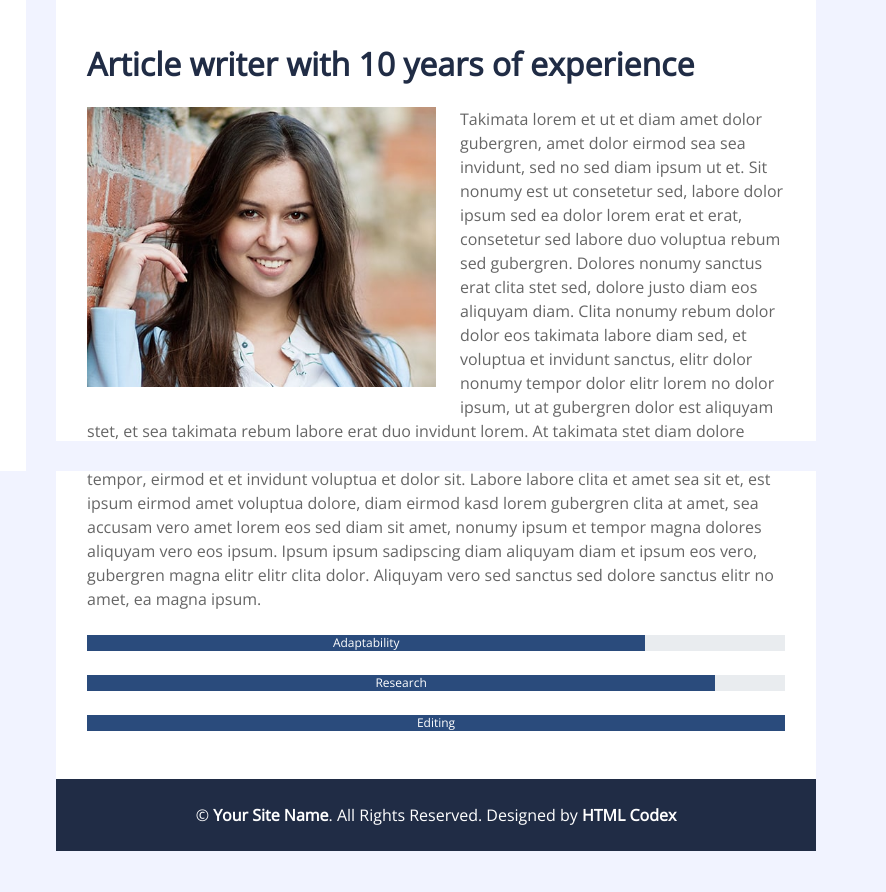
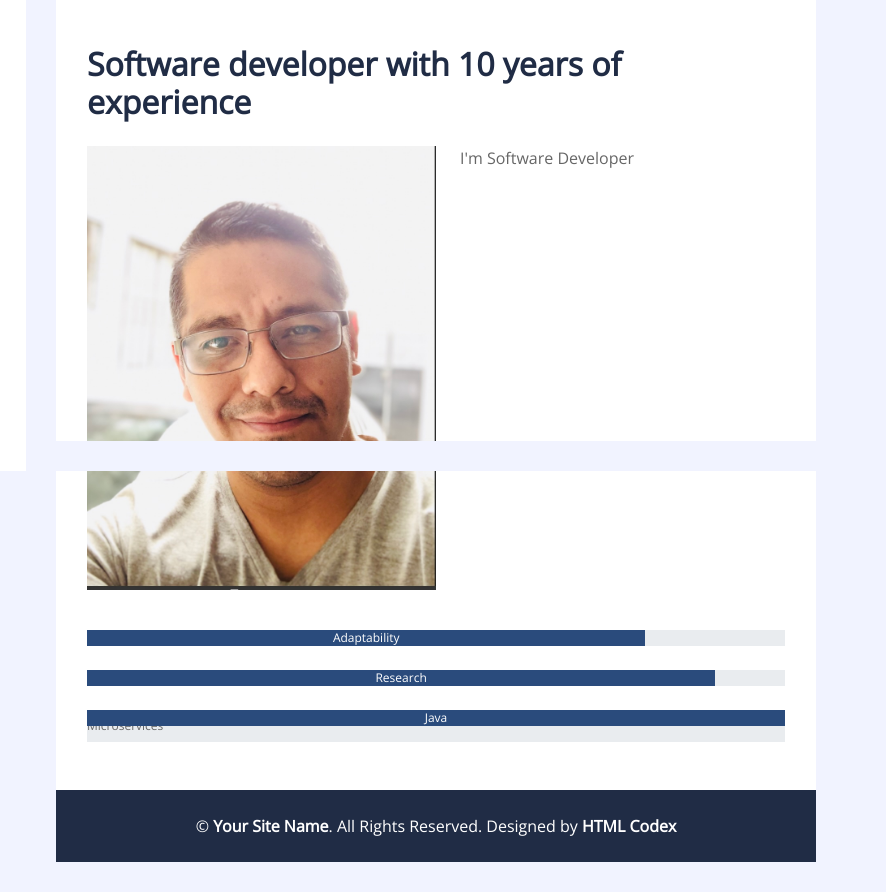
Before and after one commit to edzamo13/edzamo13.github.io, a plain HTML site: page about.html in a window 1280 px wide. Shown: the part 329-1221 px from the top of the page, 394-1280 px from the left. Drawn offline with nearby package versions, Linux system fonts and the light colour scheme.

Commit message:
add page

```diff
--- a/about.html
+++ b/about.html
@@ -89,10 +89,11 @@
             <div class="container bg-white pt-5">
                 <div class="row px-3 pb-5">
                     <div class="col-md-12">
-                        <h2 class="mb-4 font-weight-bold">Article writer with 10 years of experience</h2>
-                        <img class="img-fluid float-left w-50 mr-4 mb-3" src="img/about.jpg" alt="Image">
+                        <h2 class="mb-4 font-weight-bold">Software developer with 10 years of experience</h2>
+                        <img class="img-fluid float-left w-50 mr-4 mb-3" src="img/profile.jpg" alt="Image">
                         <p class="m-0">
-                            Takimata lorem et ut et diam amet dolor gubergren, amet dolor eirmod sea sea invidunt, sed no sed diam ipsum ut et. Sit nonumy est ut consetetur sed, labore dolor ipsum sed ea dolor lorem erat et erat, consetetur sed labore duo voluptua rebum sed gubergren. Dolores nonumy sanctus erat clita stet sed, dolore justo diam eos aliquyam diam. Clita nonumy rebum dolor dolor eos takimata labore diam sed, et voluptua et invidunt sanctus, elitr dolor nonumy tempor dolor elitr lorem no dolor ipsum, ut at gubergren dolor est aliquyam stet, et sea takimata rebum labore erat duo invidunt lorem. At takimata stet diam dolore accusam, kasd at diam aliquyam diam sed est dolor takimata. Sadipscing rebum diam ea et tempor, eirmod et et invidunt voluptua et dolor sit. Labore labore clita et amet sea sit et, est ipsum eirmod amet voluptua dolore, diam eirmod kasd lorem gubergren clita at amet, sea accusam vero amet lorem eos sed diam sit amet, nonumy ipsum et tempor magna dolores aliquyam vero eos ipsum. Ipsum ipsum sadipscing diam aliquyam diam et ipsum eos vero, gubergren magna elitr elitr clita dolor. Aliquyam vero sed sanctus sed dolore sanctus elitr no amet, ea magna ipsum.
+                            I'm Software Developer
+
                         </p>
                     </div>
                     <div class="col-md-12 pt-4">
@@ -104,8 +105,12 @@
                                 <div class="progress-bar" role="progressbar" aria-valuenow="90" aria-valuemin="0" aria-valuemax="100">Research</div>
                             </div>
                             <div class="progress w-100">
-                                <div class="progress-bar" role="progressbar" aria-valuenow="100" aria-valuemin="0" aria-valuemax="100">Editing</div>
+                                <div class="progress-bar" role="progressbar" aria-valuenow="100" aria-valuemin="0" aria-valuemax="100">Java</div>
                             </div>
+                            <div class="progress w-architecture">
+                                <div class="progress-bar-architecture" role="progressbar" aria-valuenow="100" aria-valuemin="0" aria-valuemax="100">Microservices</div>
+                            </div>
+
                         </div>
                     </div>
                 </div>
```
Also changed, not shown: contact.html (+3 -3 lines).
